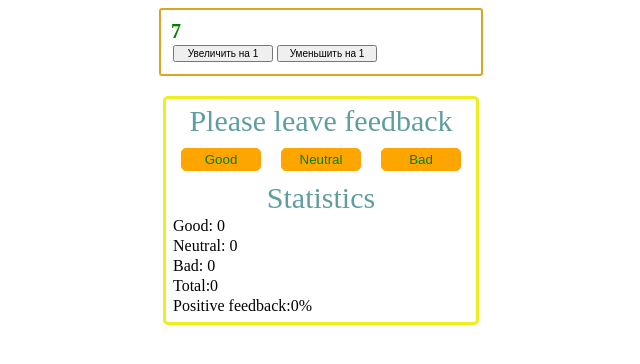
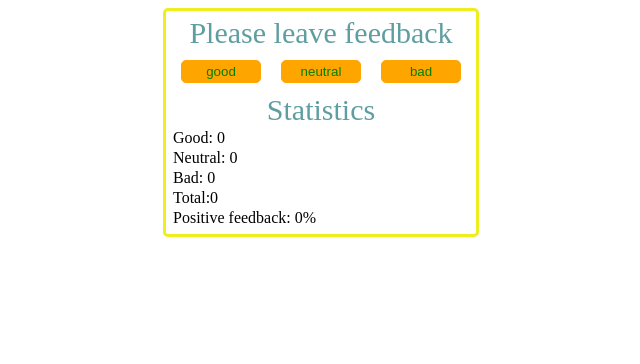
Before and after one commit to Anatoliy-Mostovoy/goit-react-hw-02-feedback, a React (Create React App) app: page / in a window 1280 px wide. Shown: the top 364 px of the page, without its empty margins (319-959 px from the left). Built offline with nearby package versions, Linux system fonts and the light colour scheme.

Commit message:
done task1 hw2

```diff
--- a/src/Components/App.js
+++ b/src/Components/App.js
@@ -1,12 +1,55 @@
-import React from 'react';
-import Counter from './Counter/Counter';
+import React, { Component } from 'react';
+import s from './Statistics/Statistics.module.css';
 import { Statistics } from './Statistics/Statistics';
+import { FeedbackOptions } from './FeedbackOptions/FeedbackOptions';
 
-const App = () => (
-  <>
-    <Counter />
-    <Statistics />
-  </>
-);
+export class App extends Component {
+  state = { good: 0, neutral: 0, bad: 0 };
 
-export default App;
+  handelBtnClick = event => {
+    this.setState(prevState => {
+      const { target } = event;
+      const value = target.textContent.toLowerCase();
+      return {
+        [value]: prevState[value] + 1,
+      };
+    });
+  };
+
+  countTotalFeedback = (good, neutral, bad) => {
+    return good + neutral + bad;
+  };
+
+  countPositiveFeedbackPercentage = (good, neutral, bad) => {
+    const total = good + neutral + bad;
+    return (total === 0 ? 0 : (good / total) * 100).toFixed();
+  };
+
+  render() {
+    const { good, neutral, bad } = this.state;
+
+    return (
+      <div className={s.container}>
+        <h1 className={s.mainTitle}>Please leave feedback</h1>
+        <div className={s.buttonContainer}>
+          <FeedbackOptions
+            options={['good', 'neutral', 'bad']}
+            onLeaveFeedback={this.handelBtnClick}
+          />
+        </div>
+        <h2 className={s.secondTitle}>Statistics</h2>
+        <Statistics
+          good={good}
+          neutral={neutral}
+          bad={bad}
+          total={this.countTotalFeedback(good, neutral, bad)}
+          positivePercentage={this.countPositiveFeedbackPercentage(
+            good,
+            neutral,
+            bad,
+          )}
+        />
+      </div>
+    );
+  }
+}
--- a/src/Components/Counter/Controls/Controls.js
+++ /dev/null
@@ -1,15 +0,0 @@
-import React from 'react';
-import s from './Controls.module.css';
-
-const Controls = ({ onIncrement, onDecrement }) => (
-  <div className="Counter__controls">
-    <button className={s.Button} type="button" onClick={onIncrement}>
-      Увеличить на 1
-    </button>
-    <button className={s.Button} type="button" onClick={onDecrement}>
-      Уменьшить на 1
-    </button>
-  </div>
-);
-
-export default Controls;
--- a/src/Components/Counter/Controls/Controls.module.css
+++ /dev/null
@@ -1,14 +0,0 @@
-.CunterContols {
-  display: flex;
-  justify-content: center;
-  align-items: center;
-}
-
-.Button {
-  width: 100px;
-
-  margin: 2px;
-
-  font-size: 10px;
-  cursor: pointer;
-}
--- a/src/Components/Counter/Counter.js
+++ /dev/null
@@ -1,50 +0,0 @@
-import React, { Component } from 'react';
-import Controls from './Controls/Controls';
-import Value from './Value/Value';
-import s from './Counter.module.css';
-
-class Counter extends Component {
-  // constructor() {
-  //   super();
-  //   this.state = {
-  //     value: 0,
-  //   };
-  // }
-  state = { value: 7 }; //! публичное свой-во
-
-  // buttonIncrement = event => {
-  //   this.setState({ value: 10 });
-  // };
-
-  buttonIncrement = () => {
-    this.setState(currentValue => {
-      return {
-        value: currentValue.value + 1,
-      };
-    });
-  };
-
-  buttonDecrement = () => {
-    this.setState(currentValue => {
-      return {
-        value: currentValue.value - 1,
-      };
-    });
-  };
-
-  render() {
-    const { value } = this.state;
-
-    return (
-      <div className={s.Counter}>
-        <Value value={value} />
-        <Controls
-          onIncrement={this.buttonIncrement}
-          onDecrement={this.buttonDecrement}
-        />
-      </div>
-    );
-  }
-}
-
-export default Counter;
--- a/src/Components/Counter/Counter.module.css
+++ /dev/null
@@ -1,10 +0,0 @@
-.Counter {
-  width: 300px;
-
-  border: 2px solid goldenrod;
-  border-radius: 3px;
-
-  margin: 0 auto 20px;
-  padding: 10px;
-  align-items: center;
-}
--- a/src/Components/Counter/Value/Value.js
+++ /dev/null
@@ -1,6 +0,0 @@
-import React from 'react';
-import s from './Value.module.css';
-
-const Value = ({ value }) => <span className={s.CounterValue}>{value}</span>;
-
-export default Value;
--- a/src/Components/Counter/Value/Value.module.css
+++ /dev/null
@@ -1,8 +0,0 @@
-.CounterValue {
-  display: block;
-  width: 100px;
-  height: 100%;
-  color: green;
-  font-size: 20px;
-  font-weight: bold;
-}
--- /dev/null
+++ b/src/Components/FeedbackOptions/FeedbackOptions.js
@@ -0,0 +1,26 @@
+import React from 'react';
+import PropTypes from 'prop-types';
+import s from '../Statistics/Statistics.module.css';
+
+export const FeedbackOptions = ({ options, onLeaveFeedback }) => {
+  return (
+    <>
+      {options.map(option => {
+        return (
+          <button
+            key={option}
+            type="button"
+            className={s.button}
+            onClick={onLeaveFeedback}
+          >
+            {option}
+          </button>
+        );
+      })}
+    </>
+  );
+};
+
+FeedbackOptions.propTypes = {
+  options: PropTypes.arrayOf(PropTypes.string).isRequired,
+};
--- a/src/Components/Statistics/Statistics.js
+++ b/src/Components/Statistics/Statistics.js
@@ -1,74 +1,33 @@
 import React, { Component } from 'react';
+import PropTypes from 'prop-types';
 import s from './Statistics.module.css';
 
 export class Statistics extends Component {
-  state = {
+  static defaultProps = {
     good: 0,
     neutral: 0,
     bad: 0,
+    total: 0,
+    positivePercentage: 0,
   };
 
-  onButtonClick = event => {
-    this.setState(prevState => {
-      const value = event.target.textContent.toLowerCase();
-      return {
-        [value]: prevState[value] + 1,
-      };
-    });
-  };
-
-  countTotalFeedback = (good, neutral, bad) => {
-    return good + neutral + bad;
-  };
-
-  countPositiveFeedbackPercentage = (good, neutral, bad) => {
-    const total = good + neutral + bad;
-    return (total === 0 ? 0 : (good / total) * 100).toFixed();
+  static propTypes = {
+    good: PropTypes.number.isRequired,
+    neutral: PropTypes.number.isRequired,
+    bad: PropTypes.number.isRequired,
+    total: PropTypes.number.isRequired,
+    positivePercentage: PropTypes.string.isRequired,
   };
 
   render() {
-    const { good, neutral, bad } = this.state;
-
+    const { good, neutral, bad, total, positivePercentage } = this.props;
     return (
-      <div className={s.container}>
-        <h1 className={s.mainTitle}>Please leave feedback</h1>
-        <div className={s.buttonContainer}>
-          <button
-            type="button"
-            className={s.button}
-            onClick={this.onButtonClick}
-          >
-            Good
-          </button>
-          <button
-            type="button"
-            className={s.button}
-            onClick={this.onButtonClick}
-          >
-            Neutral
-          </button>
-          <button
-            type="button"
-            className={s.button}
-            onClick={this.onButtonClick}
-          >
-            Bad
-          </button>
-        </div>
-        <h2 className={s.secondTitle}>Statistics</h2>
-        <div className={s.titleList}>
-          <p>Good: {good}</p>
-          <p>Neutral: {neutral}</p>
-          <p>Bad: {bad}</p>
-          <p>
-            Total:
-            {this.countTotalFeedback(good, neutral, bad)}
-          </p>
-          <p>
-            Positive feedback:
-            {this.countPositiveFeedbackPercentage(good, neutral, bad)}%
-          </p>
-        </div>
+      <div className={s.titleList}>
+        <p>Good: {good}</p>
+        <p>Neutral: {neutral}</p>
+        <p>Bad: {bad}</p>
+        <p>Total:{total}</p>
+        <p>Positive feedback: {positivePercentage}%</p>
       </div>
     );
   }
--- a/src/index.js
+++ b/src/index.js
@@ -1,6 +1,6 @@
 import React from 'react';
 import ReactDOM from 'react-dom';
-import App from './Components/App';
+import { App } from './Components/App';
 
 ReactDOM.render(
   <React.StrictMode>
```
